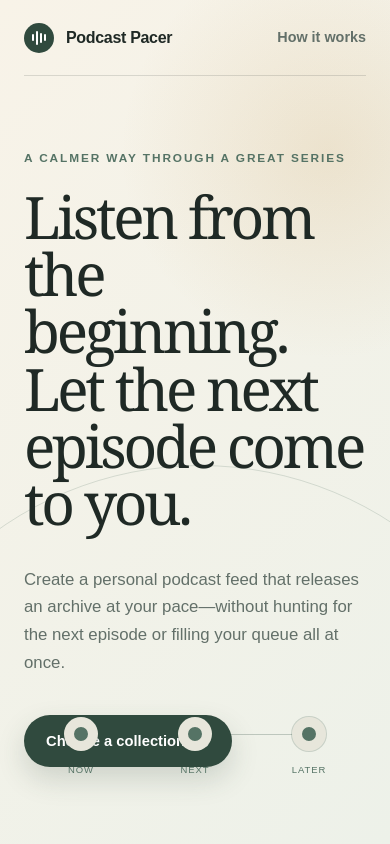
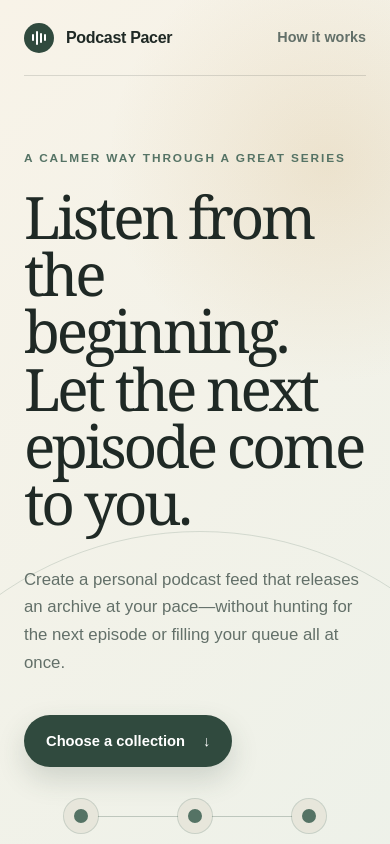
Before and after one commit to bar33byu/podcast-pacer, a Next.js app: page / in a window 390 px wide. Shown: the top 844 px of the page. Built offline with nearby package versions, Linux system fonts and the light colour scheme.

Commit message:
Fix mobile hero and Book of Mormon feed

```diff
--- a/app/globals.css
+++ b/app/globals.css
@@ -817,7 +817,8 @@ footer {
 
 @media (max-width: 620px) {
   .hero {
-    min-height: 750px;
+    min-height: auto;
+    padding-bottom: 32px;
   }
 
   .nav-shell {
@@ -825,7 +826,7 @@ footer {
   }
 
   .hero-content {
-    padding-top: 74px;
+    padding: 74px 0 0;
   }
 
   .hero h1 {
@@ -833,8 +834,11 @@ footer {
   }
 
   .pace-visual {
-    width: calc(100% - 48px);
-    right: 24px;
+    width: 100%;
+    margin-top: 32px;
+    position: relative;
+    right: auto;
+    bottom: auto;
   }
 
   .collections-section,
--- a/lib/collection-config.ts
+++ b/lib/collection-config.ts
@@ -25,7 +25,7 @@ export const podcastCollections = {
       "A reading based on the public-domain text of The Book of Mormon, read by Bradley Ross with an AI voice changer distinguishing speakers in the text.",
     shortLabel: "2025 read-along",
     artworkPath: "/artwork/book-of-mormon-2025-paced.jpg",
-    publicationWindowStart: "2025-01-01",
+    publicationWindowStart: "2025-01-05",
     publicationWindowEnd: "2025-12-21",
     defaultEpisodesPerWeek: 3,
     enabled: true,
```
Also changed, not shown: 2 other files (tests, documents, lock files or other folders).
